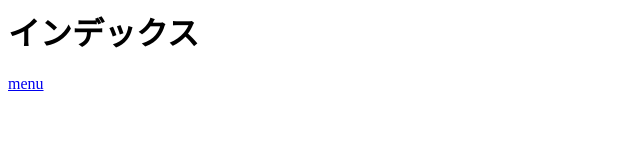
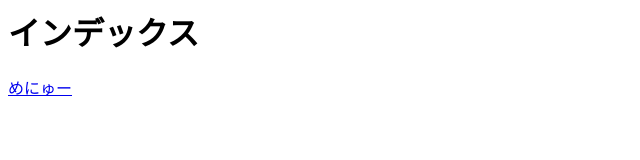
Before and after one commit to axskss/Test, a plain HTML site: page index.html in a window 1280 px wide. Shown: the full height of the page, 0-640 px from the left. Drawn offline with Linux system fonts and the light colour scheme.

Commit message:
menu -> めにゅー

```diff
--- a/index.html
+++ b/index.html
@@ -1,2 +1,2 @@
 <h1>インデックス</h1>
-<a href="menu/menu.html">menu</a>
+<a href="menu/menu.html">めにゅー</a>
```
